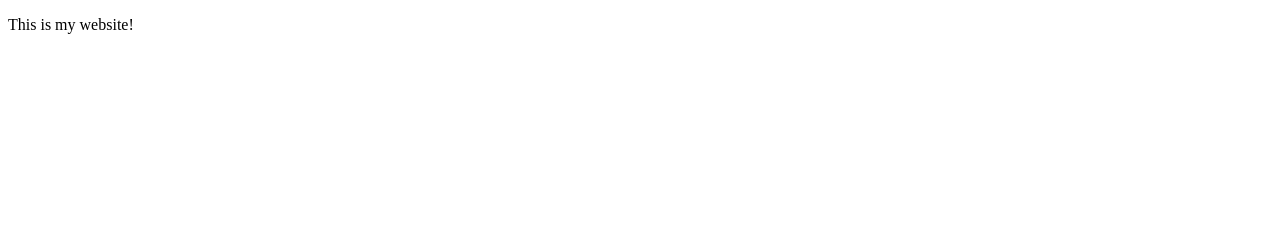
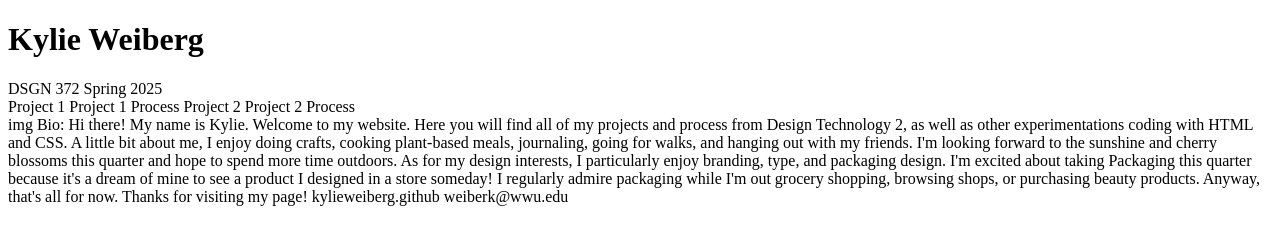
Before and after one commit to KylieWeiberg/KylieWeiberg.github.io, a plain HTML site: page index.html in a window 1280 px wide. Drawn offline with Linux system fonts and the light colour scheme.

```diff
--- a/index.html
+++ b/index.html
@@ -3,9 +3,26 @@
 <head>
     <meta charset="UTF-8">
     <meta name="viewport" content="width=device-width, initial-scale=1.0">
-    <title>Kylie Weiberg</title>
+    <title>Document</title>
 </head>
 <body>
-<p>This is my website!</p>
+    <header>
+        <h1> Kylie Weiberg</h1>
+        DSGN 372
+        Spring 2025
+    </header>
+
+    <article>
+        Project 1
+        Project 1 Process
+        Project 2
+        Project 2 Process
+    </article>
+
+    img
+    Bio: Hi there! My name is Kylie. Welcome to my website. Here you will find all of my projects and process from Design Technology 2, as well as other experimentations coding with HTML and CSS. A little bit about me, I enjoy doing crafts, cooking plant-based meals, journaling, going for walks, and hanging out with my friends. I'm looking forward to the sunshine and cherry blossoms this quarter and hope to spend more time outdoors. As for my design interests, I particularly enjoy branding, type, and packaging design. I'm excited about taking Packaging this quarter because it's a dream of mine to see a product I designed in a store someday! I regularly admire packaging while I'm out grocery shopping, browsing shops, or purchasing beauty products. Anyway, that's all for now. Thanks for visiting my page!
+
+    kylieweiberg.github
+    weiberk@wwu.edu
 </body>
 </html>
```
Also changed, not shown: exercise1.txt (added).
